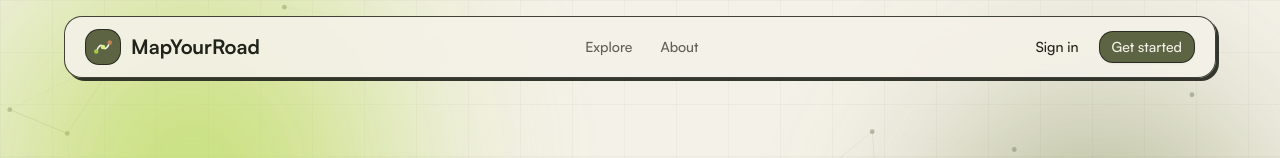
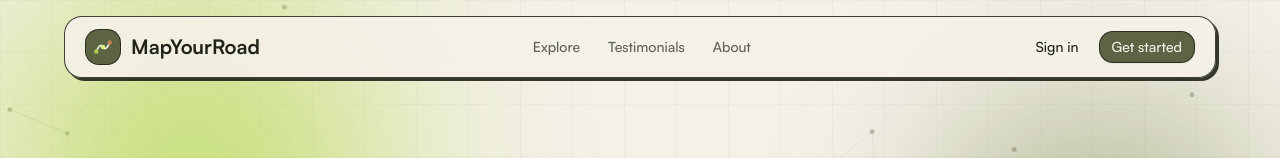
Before and after one commit to sreyashp07/MapYourRoad, a Next.js app: page / in a window 1280 px wide. Shown: the top 158 px of the page. Built offline with nearby package versions, Linux system fonts and the light colour scheme.

Commit message:
feat(nav): add Testimonials anchor link with smooth scroll

```diff
--- a/src/app/globals.css
+++ b/src/app/globals.css
@@ -285,3 +285,8 @@ body {
   animation: marquee 38s linear infinite;
   width: max-content;
 }
+
+/* smooth in-page anchor scrolling */
+html {
+  scroll-behavior: smooth;
+}
--- a/src/components/landing/navbar.tsx
+++ b/src/components/landing/navbar.tsx
@@ -10,6 +10,9 @@ export function Navbar() {
         <div className="text-ink/70 hidden items-center gap-7 text-sm font-medium sm:flex">
           <Link href="/explore" className="hover:text-ink">
             Explore
+          </Link>
+          <Link href="/#testimonials" className="hover:text-ink">
+            Testimonials
           </Link>
           <Link href="/about" className="hover:text-ink">
             About
--- a/src/components/landing/testimonials.tsx
+++ b/src/components/landing/testimonials.tsx
@@ -56,7 +56,7 @@ export function Testimonials() {
   const row = [...TESTIMONIALS, ...TESTIMONIALS];
 
   return (
-    <section className="overflow-hidden py-28">
+    <section id="testimonials" className="scroll-mt-24 overflow-hidden py-28">
       <div className="mx-auto max-w-6xl px-4 sm:px-6">
         <h2 className="font-display text-ink max-w-xl text-4xl font-bold tracking-tight sm:text-5xl">
           Loved by curious learners.
```
